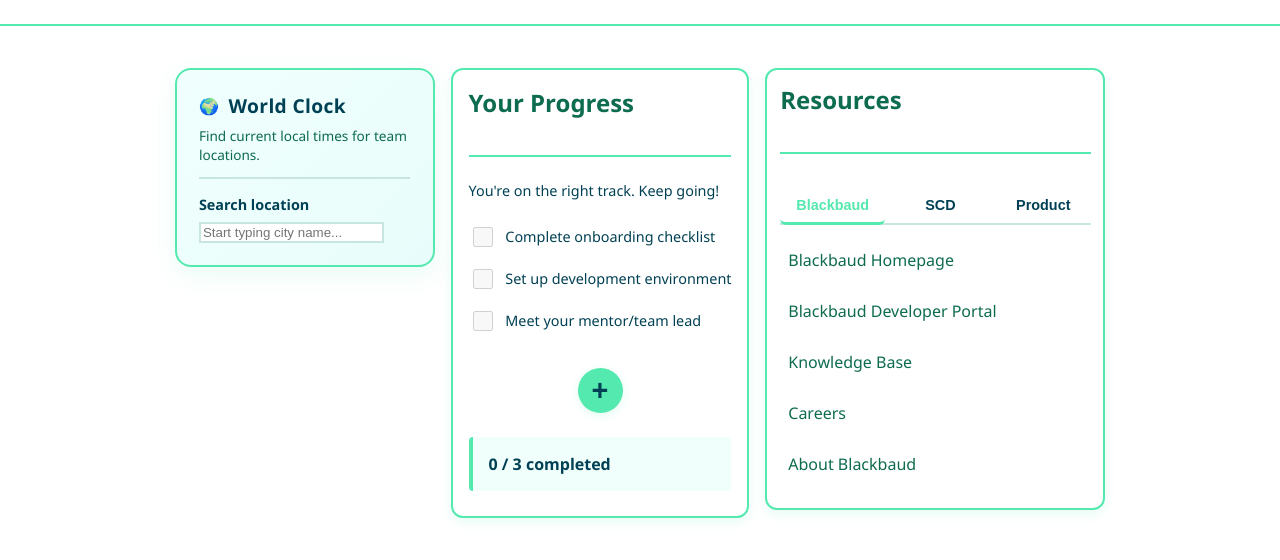
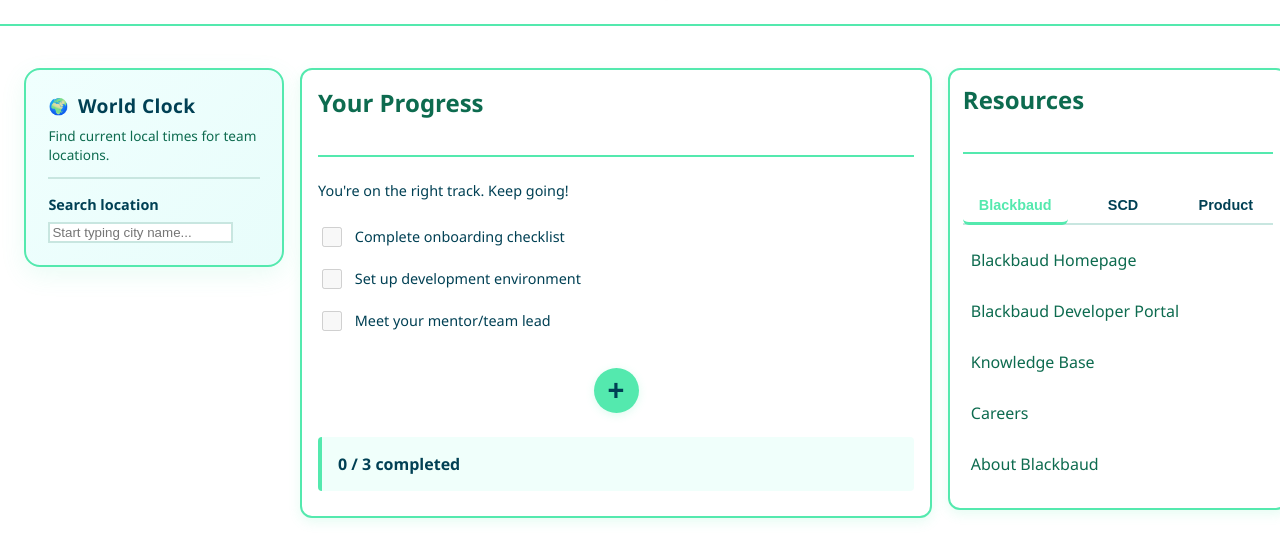
Before and after one commit to elizabethfavre/OTG2026, a website with bundled scripts: page dashboard.html in a window 1280 px wide. Shown: the part 104-664 px from the top of the page. Built offline with nearby package versions, Linux system fonts and the light colour scheme; no server answers; sample sign-in values are in the browser's storage.

Commit message:
Fix dashboard layout - adjust container alignment and justify-content for proper three-column layout

```diff
--- a/style.css
+++ b/style.css
@@ -54,8 +54,11 @@
 .header-nav ~ .container {
   padding-top: 140px;
   align-items: flex-start;
+  justify-content: flex-start;
   max-width: 100%;
   margin-top: 2rem;
+  margin-left: 1rem;
+  margin-right: 1rem;
   flex: initial;
 }
 
@@ -64,6 +67,7 @@
   grid-template-columns: 260px 1fr 340px;
   gap: 1rem;
   align-items: start;
+  width: 100%;
 }
 
 .dashboard-left,
```
